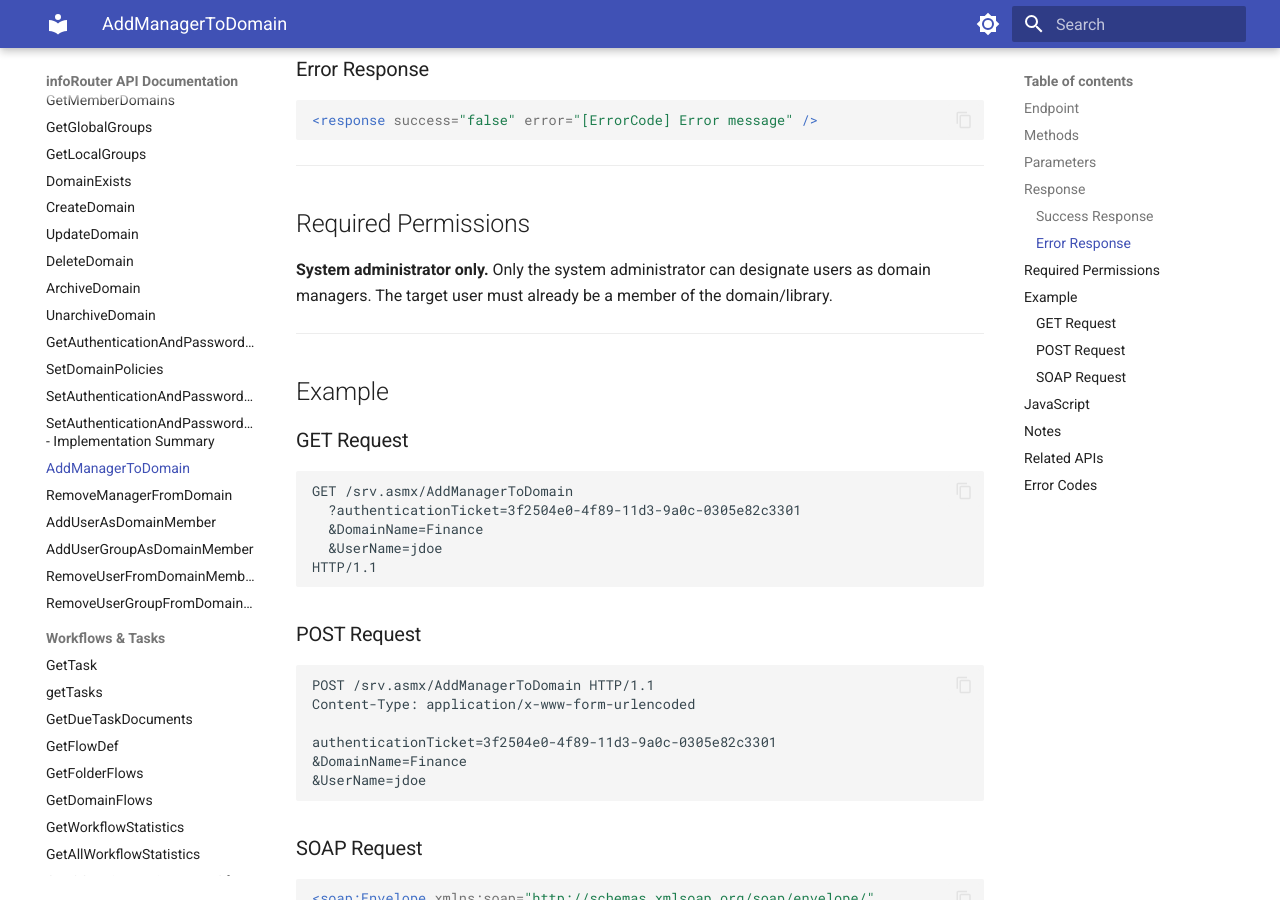
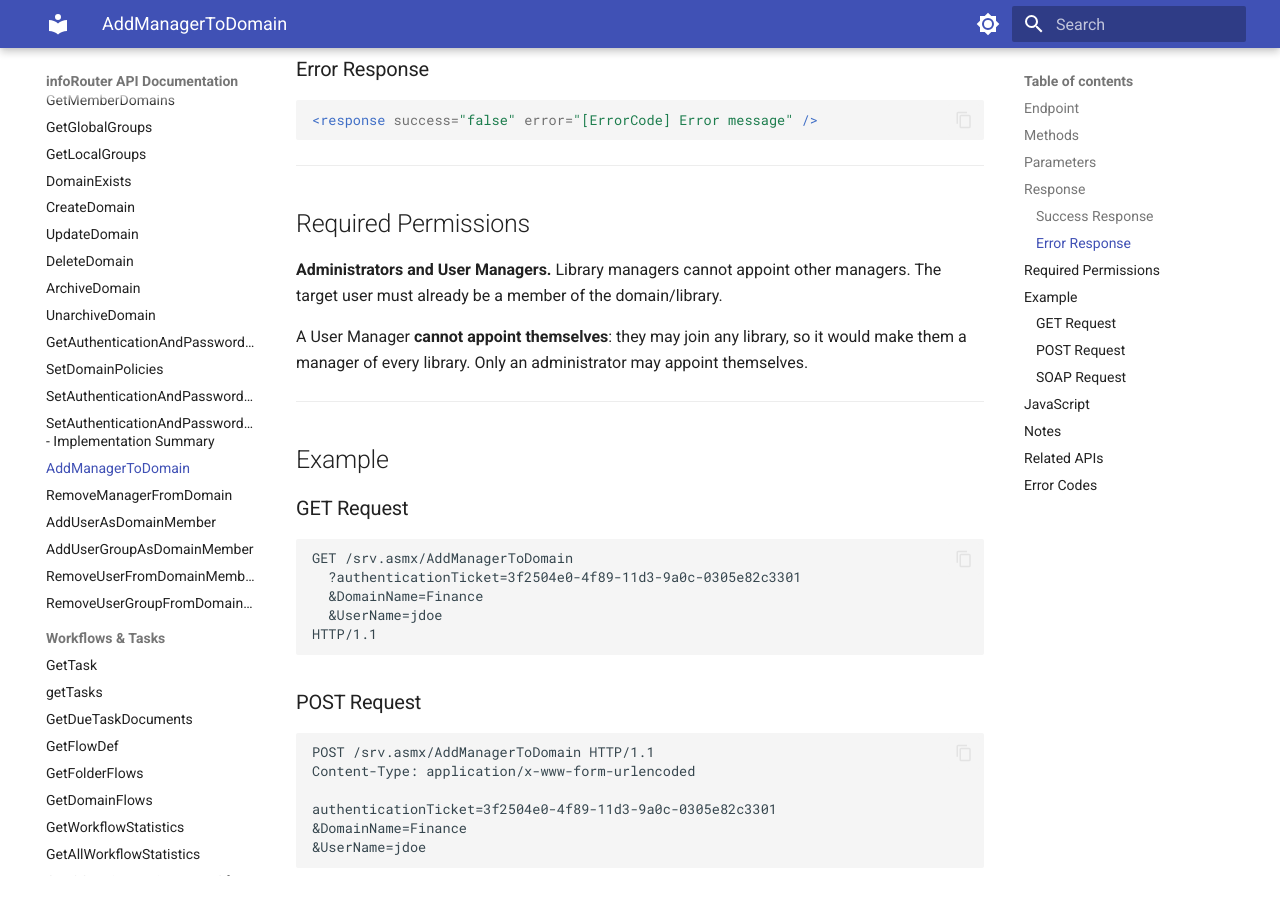
Before and after one commit to inforouter/apidocs, an MkDocs documentation site: the page built from docs/AddManagerToDomain.md, in a window 1280 px wide and 900 px high, scrolled down 1143 px. Built offline with MkDocs 1.6.1 and Material for MkDocs 9.7.7, drawn with Linux system fonts in a browser that asks for light colours; some of the changed text lies outside the part shown.

Commit message:
AddManagerToDomain / RemoveManagerFromDomain: administrators and User Managers; a User Manager cannot appoint themselves
Co-Authored-By: Claude Opus 5.5 <noreply@anthropic.com>

```diff
--- a/docs/AddManagerToDomain.md
+++ b/docs/AddManagerToDomain.md
@@ -42,7 +42,9 @@ Adds an existing infoRouter user as a domain/library manager. The user must alre
 
 ## Required Permissions
 
-**System administrator only.** Only the system administrator can designate users as domain managers. The target user must already be a member of the domain/library.
+**Administrators and User Managers.** Library managers cannot appoint other managers. The target user must already be a member of the domain/library.
+
+A User Manager **cannot appoint themselves**: they may join any library, so it would make them a manager of every library. Only an administrator may appoint themselves.
 
 ---
 
@@ -147,7 +149,7 @@ The `errorCode` values this operation returns, checked against a running server:
 | `errorCode` | When |
 |---:|---|
 | `4010` | the ticket is expired or unknown, or there is no ticket at all |
-| `4030` | the caller is not a system administrator |
+| `4030` | the caller is neither an administrator nor a User Manager, or is a User Manager naming themselves |
 | `4041` | no user by that name |
 | `4041` | no library by that name - including one the caller cannot see |
 | `HTTP 400` | a required string parameter was empty; refused by model binding, so there is no error document |
```
Also changed, not shown: docs/AdministrativeRoles.md (+1 -1 lines), docs/RemoveManagerFromDomain.md (+2 -2 lines).
